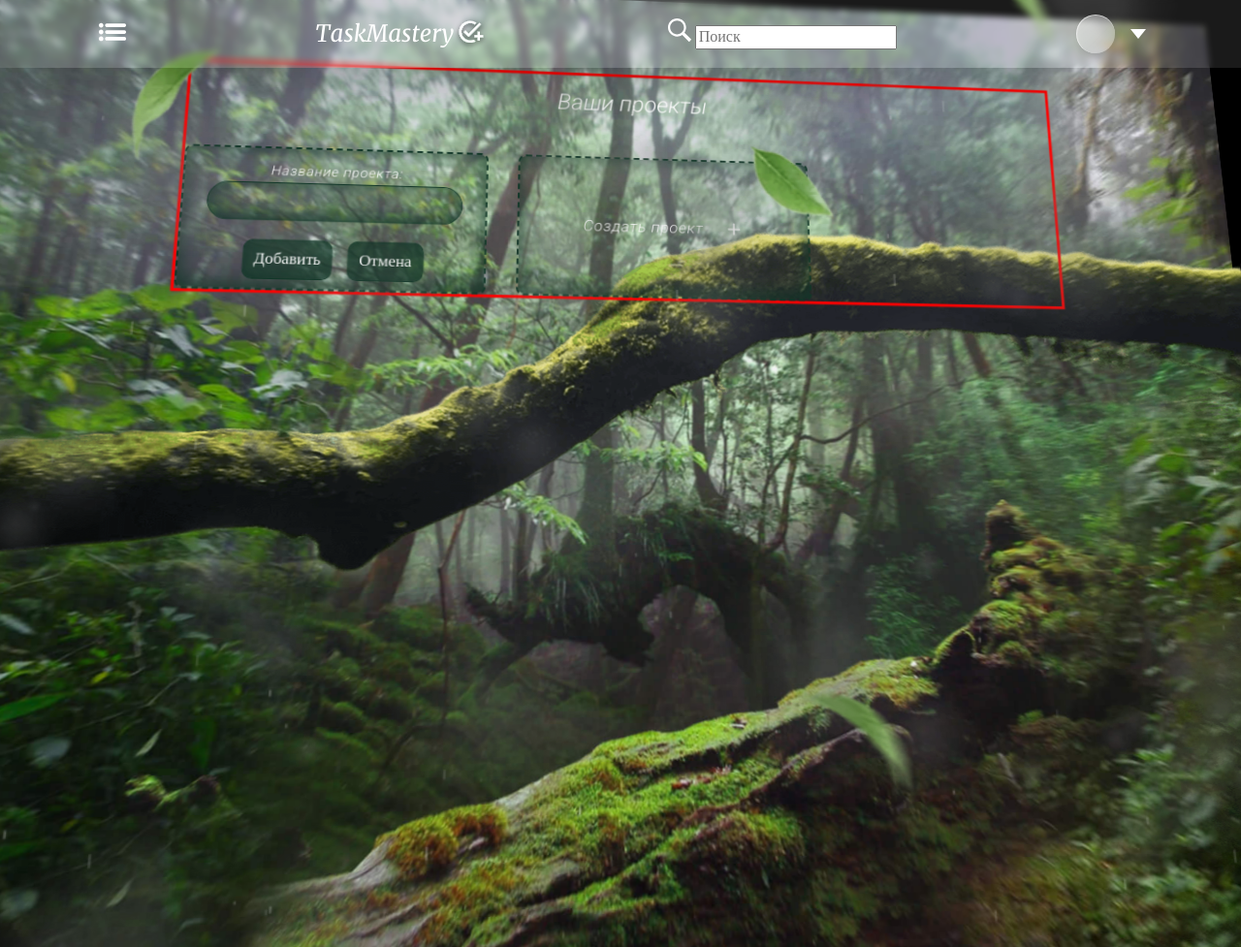
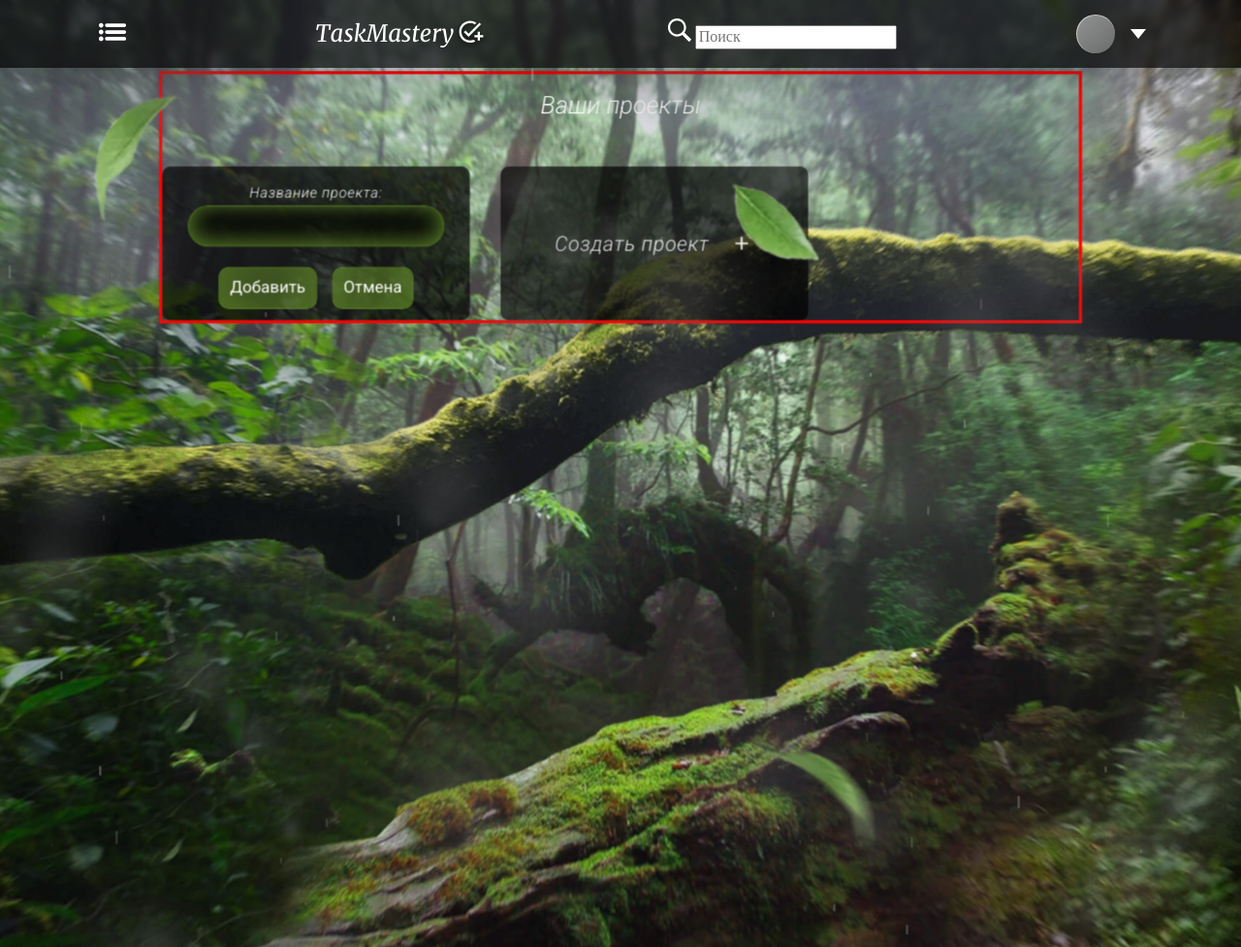
Before and after one commit to Alexey917/TaskMastery, a Django app: page /account/projects in a window 1280 px wide. Shown: the whole page at 97% size. Run offline with Django 5.2, Linux system fonts and the light colour scheme.

Commit message:
Fixed background colors

```diff
--- a/TaskMastery/task_mastery/models.py
+++ b/TaskMastery/task_mastery/models.py
@@ -3,3 +3,7 @@
 # Create your models here.
 class Projects(models.Model):
   name = models.CharField(max_length=150)
+
+
+class Profile(models.Model):
+  pass
--- a/TaskMastery/task_mastery/static/task_mastery/css/styles.css
+++ b/TaskMastery/task_mastery/static/task_mastery/css/styles.css
@@ -461,7 +461,7 @@
   justify-content: space-around;
   z-index: 2;
 
-  background: rgba(255, 255, 255, 0.1);
+  background: rgba(0, 0, 0, 0.7);
   /* border-bottom: 1px solid rgba(255, 255, 255, 0.3); */
   backdrop-filter: blur(3px);
   box-shadow: 20px 20px 40px -6px rgba(0, 0, 0, 0.2);
@@ -516,7 +516,7 @@
   justify-content: space-around;
   z-index: 2;
 
-  background: rgba(255, 255, 255, 0.1);
+  background: rgba(0, 0, 0, 0.7);
   /* border-right: 1px solid rgba(255, 255, 255, 0.3);
   border-top: 1px solid rgba(255, 255, 255, 0.3); */
   backdrop-filter: blur(3px);
@@ -552,7 +552,7 @@
   justify-content: space-around;
   z-index: 2;
 
-  background: rgba(255, 255, 255, 0.1);
+  background: rgba(0, 0, 0, 0.7);
   backdrop-filter: blur(3px);
   box-shadow: 20px 20px 40px -6px rgba(0, 0, 0, 0.2);
 }
@@ -600,6 +600,8 @@
   top: 12.5vw;
   width: 900px;
   margin-left: -450px;
+  font-family: 'Roboto', sans-serif;
+  font-style: italic;
 }
 
 .current-date {
@@ -634,11 +636,12 @@
   margin-left: -160px;
   backdrop-filter: blur(20px);
   border-radius: 8px;
-  border: 1px solid hsl(156, 51%, 14%);
+  background-color: rgba(0,0,0,0.7);
+  border: none;
     backdrop-filter: blur(3px);
   -webkit-box-shadow: 20px 20px 22px rgba(0,0,0,0.2);
           box-shadow: 20px 20px 22px rgba(0,0,0,0.2);
-          box-shadow: 0px -3px 22px 0px  hsl(156, 51%, 14%) inset;
+          /* box-shadow: 0px -3px 22px 0px  hsl(156, 51%, 14%) inset; */
           /* box-shadow: 0px -3px 22px 0px  rgba(255, 255, 255, 0.3) inset; */
   font-family: 'Roboto',sans-serif;
   font-style: italic;
@@ -654,8 +657,8 @@
           backdrop-filter: blur(20px);
   border-radius: 50%;
   /* margin: 30px auto 20px  auto; */
-  box-shadow: 0px -3px 20px 0px hsl(156, 51%, 14%) inset;
-  border: 1px solid hsl(156, 51%, 14%);
+  box-shadow: 0px -3px 20px 0px hsl(84.55deg 52.38% 32.94%) inset;
+  border: 1px solid hsl(84.55deg 52.38% 32.94%);
 }
 
 .card-profile-img img{
@@ -715,10 +718,10 @@
   padding: 15px;
   margin-bottom: 20px;
   background-color: hsla(156, 51%, 14%, 5%);
-  box-shadow: 0px -3px 60px 0px  hsl(156, 51%, 14%) inset;
-  color: hsl(156, 51%, 75%);
+  box-shadow: 0px -3px 60px 0px  hsl(84.55deg 52.38% 32.94%) inset;
+  color: #ffffff;
   border-radius: 10px;
-  border: 1px solid hsl(156, 51%, 14%);
+  border: 1px solid hsl(84.55deg 52.38% 32.94%);
 }
 
 .btn-edit-profile {
@@ -752,9 +755,8 @@
   height: 150px;
   border-radius: 8px;
   backdrop-filter: blur(3px);
-  box-shadow: 0px -3px 22px 0px hsl(156, 51%, 14%) inset;
-  background: none;
-  border: 2px dashed hsl(156, 51%, 14%);
+  background-color: rgba(0, 0, 0, 0.7);
+  border: none;
   cursor: pointer;
 }
 
@@ -762,7 +764,7 @@
   font-family: "Roboto", sans-serif;
   font-style: italic;
   color: #ffffff;
-  font-size: 16px;
+  font-size: 20px;
   font-weight: 300;
   letter-spacing: 0.7px;
   margin: 5px 0;
@@ -801,10 +803,10 @@
 .btn-cancel-cp {
   padding: 10px;
   background-color: hsla(156, 51%, 14%, 5%);
-  box-shadow: 0px -3px 60px 0px  hsl(156, 51%, 14%) inset;
+  box-shadow: 0px -3px 60px 0px  hsl(84.55deg 52.38% 32.94%) inset;
   color: #ffffff;
   border-radius: 10px;
-  border: 1px solid hsl(156, 51%, 14%);
+  border: 1px solid hsl(84.55deg 52.38% 32.94%);
   cursor: pointer;
 }
 
@@ -818,11 +820,11 @@
   width: 250px;
   padding: 10px;
 
-  border: 1px solid hsl(156, 51%, 14%);
+  border: 1px solid hsl(84.55deg 52.38% 32.94%);
   border-radius: 5000px;
   -webkit-backdrop-filter: blur(5px);
   backdrop-filter: blur(5px);
-  box-shadow: 0px -3px 22px 0px hsl(156, 51%, 14%) inset;
+  box-shadow: 0px -3px 22px 0px hsl(84.55deg 52.38% 32.94%) inset;
   color: #fff;
   font-family: "Roboto", sans-serif;
   font-weight: 300;
@@ -830,6 +832,14 @@
   transition: all 0.2s ease-in-out;
   text-shadow: 2px 2px 4px rgba(0, 0, 0, 0.2);
 }
+
+
+
+
+
+
+
+
 
 @media (min-width: 992px) {
   .logIn:hover {
--- a/TaskMastery/task_mastery/templates/task_mastery/account.html
+++ b/TaskMastery/task_mastery/templates/task_mastery/account.html
@@ -7,6 +7,7 @@
     <meta name="viewport" content="width=device-width, initial-scale=1.0">
     <link rel="stylesheet" href="{% static 'task_mastery/css/normalize.css' %}">
     <link rel="stylesheet" href="{% static 'task_mastery/css/styles.css' %}">
+    <link rel="stylesheet" href="{% static 'task_mastery/css/pomodoro-clock.css' %}">
     <title>{{ title }}</title>
   </head>
 
@@ -56,7 +57,7 @@
           </svg>
         </li>
         <li class="nav-list-item">
-          <a href="{% url 'task_mastery:main' %}" class="nav-item-link">Таймер</a>
+          <a href="{% url 'task_mastery:timer' %}" class="nav-item-link">Таймер</a>
           <svg class="timer-icon icon-nav">
             <use href="{% static 'task_mastery/img/sprite.svg' %}#timer"></use>
           </svg>
@@ -85,6 +86,7 @@
             {% block cabinet %}{% endblock cabinet %}
             {% block profile %}{% endblock profile %}
             {% block projects %}{% endblock projects %}
+            {% block timer %}{% endblock timer %}
           </div>
         </div>
         <div class="layers__item layer-4">
@@ -95,7 +97,11 @@
       </div>
     </section>
 
+    <script src="https://ajax.googleapis.com/ajax/libs/jquery/3.7.1/jquery.min.js"></script>
     <script src="{% static 'task_mastery/libs/rain.js' %}" ></script>
     <script src="{% static 'task_mastery/js/account.js' %}" ></script>
+    <script src="{% static 'task_mastery/js/flip-clock.js' %}"></script>
+    <script src="{% static 'task_mastery/js/timer.js' %}" ></script>
+    <script>console.log($)</script>
   </body>
 </html>
--- a/TaskMastery/task_mastery/urls.py
+++ b/TaskMastery/task_mastery/urls.py
@@ -12,6 +12,7 @@
     path('account', account, name="account"),
     path('account/profile', profile, name="profile"),
     path('account/projects', projects, name="projects"),
+    path('account/timer', timer, name="timer"),
     path('logout', logout_user, name="logout"),
     path('password-reset/',
          PasswordResetView.as_view(
--- a/TaskMastery/task_mastery/views.py
+++ b/TaskMastery/task_mastery/views.py
@@ -8,7 +8,7 @@
 from django.contrib.auth.views import LoginView, LogoutView, PasswordResetView, PasswordResetDoneView, PasswordResetCompleteView, PasswordResetConfirmView
 from django.contrib.auth.decorators import login_required
 from django.contrib import messages
-import datetime
+import datetime, time
 from django.contrib.auth.mixins import LoginRequiredMixin
 from .models import Projects
 
@@ -115,3 +115,7 @@
     else:
         form = ProjectForm()
     return render(request, 'task_mastery/projects.html', {"form": form})
+
+
+def timer(request):
+    return render(request, 'task_mastery/timer.html')
```
Also changed, not shown: TaskMastery/task_mastery/static/task_mastery/js/timer.js (added, +88 -0 lines), TaskMastery/task_mastery/templates/task_mastery/timer.html (added, +30 -0 lines), TaskMastery/db.sqlite3.
